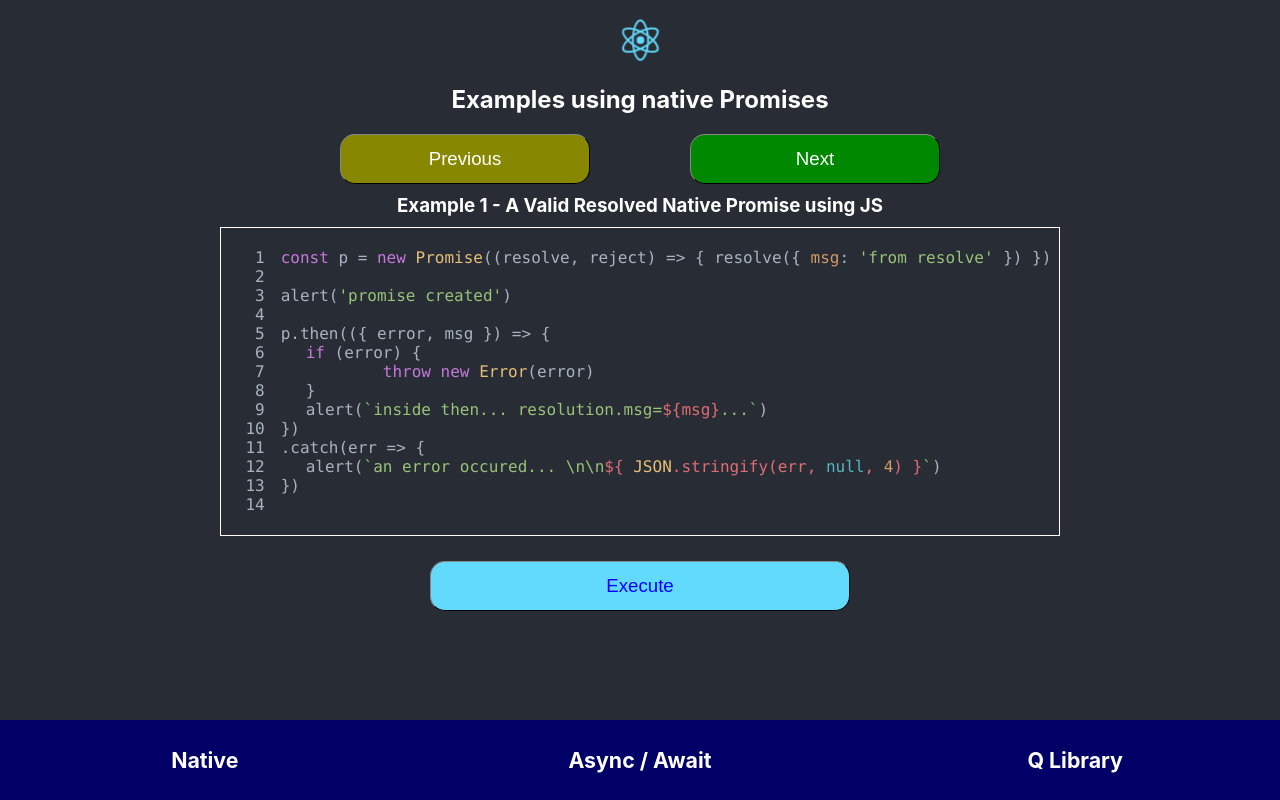
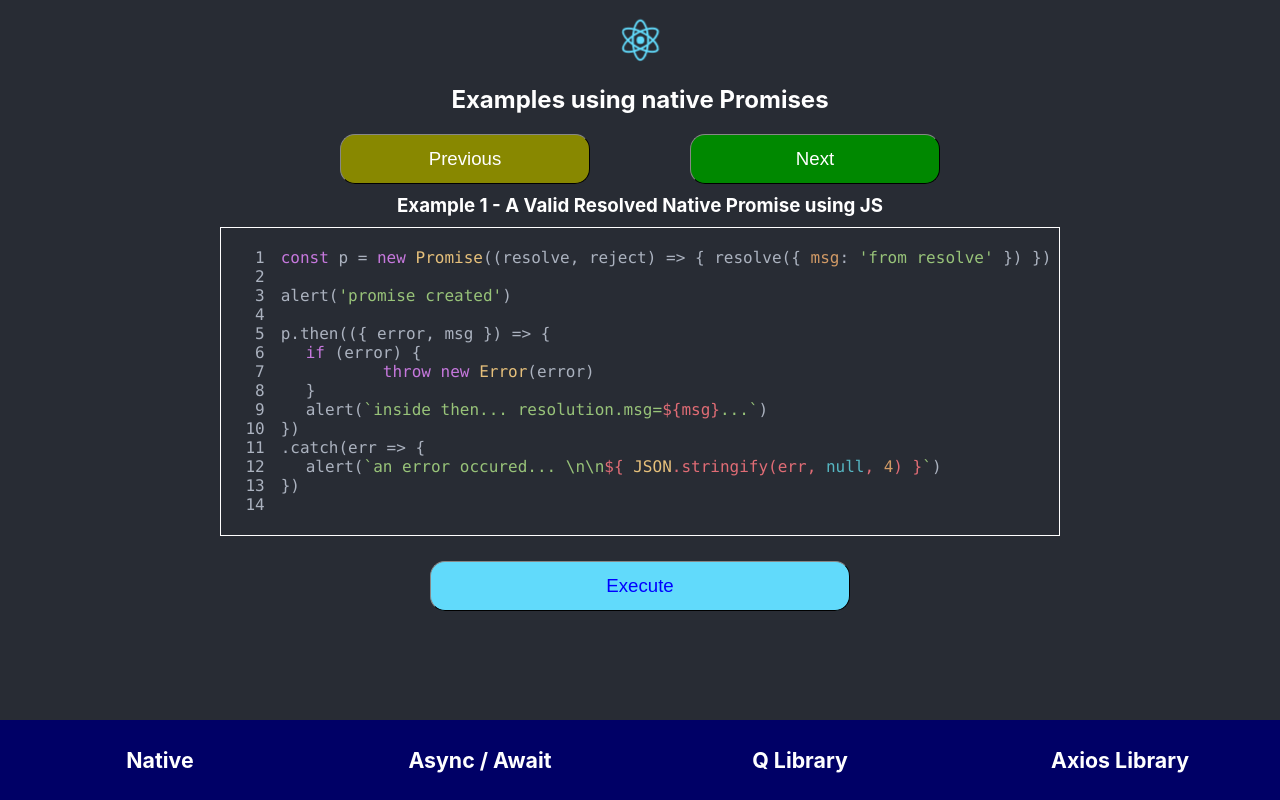
Before and after one commit to Wolven531/promise-tests, a React (Create React App) app: page / in a window 1280 px wide. Built offline with nearby package versions, Linux system fonts and the light colour scheme.

Commit message:
Display Axios link

```diff
--- a/package.json
+++ b/package.json
@@ -5,7 +5,7 @@
 		"email": "anthony.williams.cs@gmail.com",
 		"url": "https://github.com/Wolven531"
 	},
-	"version": "0.3.29",
+	"version": "0.3.30",
 	"private": false,
 	"dependencies": {
 		"axios": "^0.19.1",
--- a/src/index.tsx
+++ b/src/index.tsx
@@ -9,6 +9,7 @@ import {
 
 import App from './components/App/App'
 import AppWithAsync from './components/App/AppWithAsync'
+import AppWithAxios from './components/App/AppWithAxios'
 import AppWithQ from './components/App/AppWithQ'
 
 import * as serviceWorker from './serviceWorker'
@@ -18,6 +19,7 @@ import './index.css'
 ReactDOM.render((
 	<Router>
 		<Switch>
+			<Route path="/axios" component={AppWithAxios} />
 			<Route path="/q" component={AppWithQ} />
 			<Route path="/async" component={AppWithAsync} />
 			<Route path="/" component={App} />
@@ -33,6 +35,9 @@ ReactDOM.render((
 				<li>
 					<Link to="/q">Q Library</Link>
 				</li>
+				<li>
+					<Link to="/axios">Axios Library</Link>
+				</li>
 			</ul>
 		</nav>
 	</Router>
```
